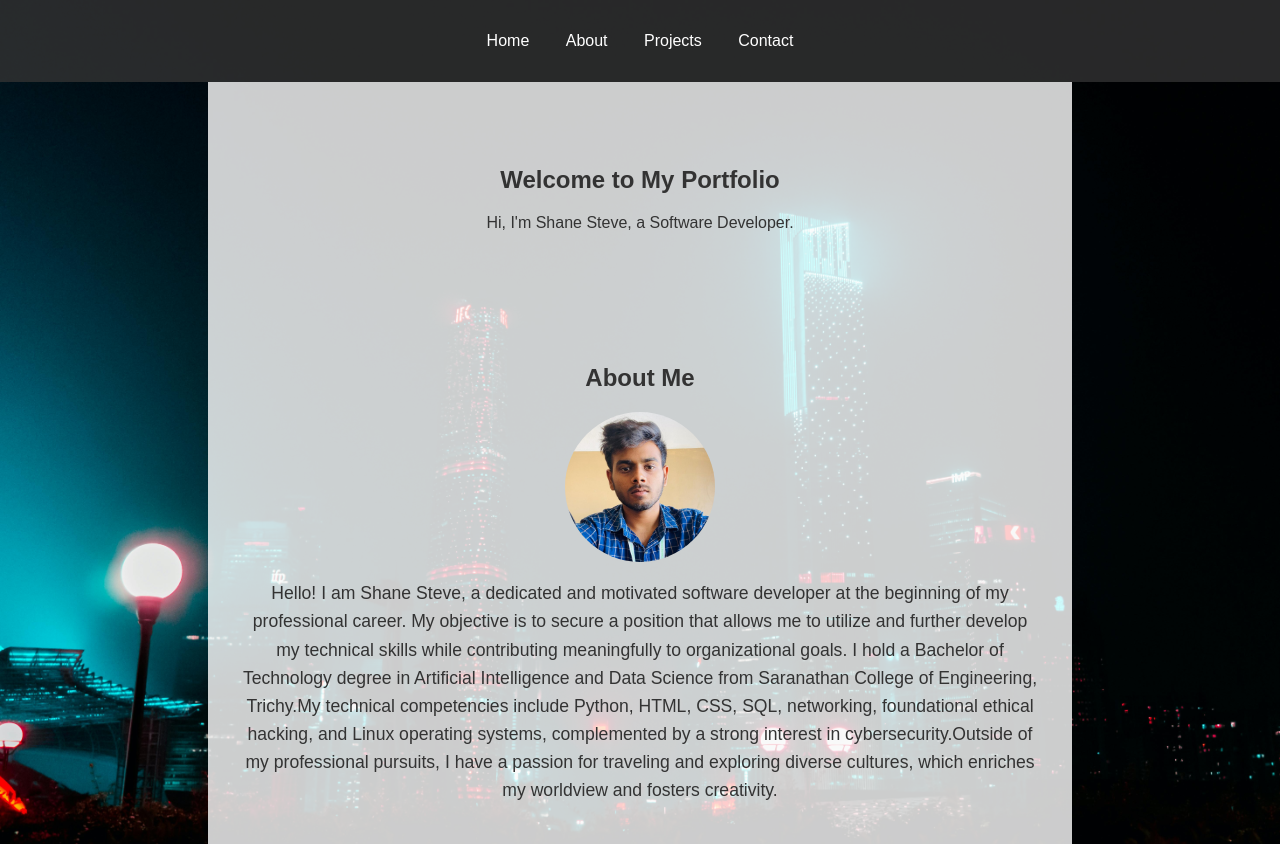
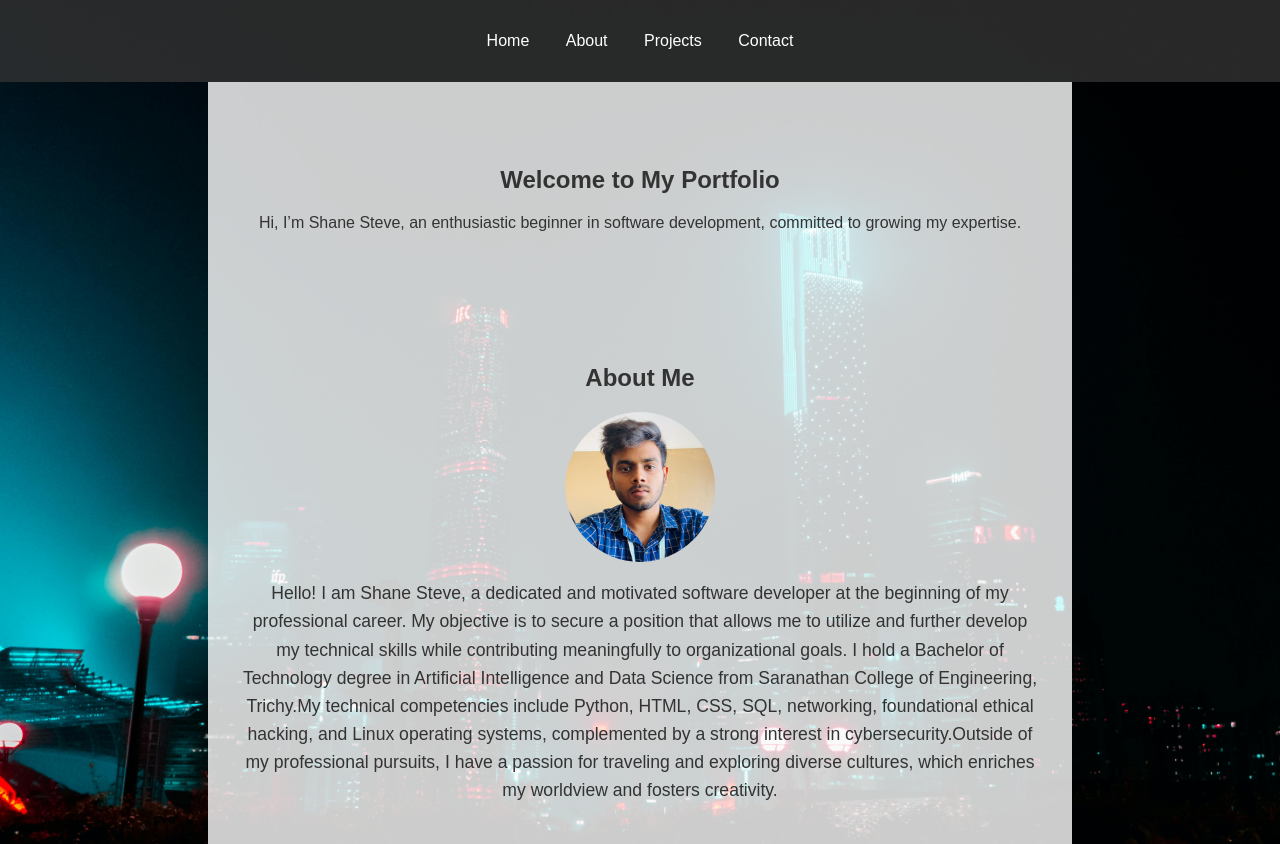
Before and after one commit to portfolio694/myportfolio.github.io, a plain HTML site: page index.html in a window 1280 px wide. Shown: the top 844 px of the page. Drawn offline with Linux system fonts and the light colour scheme.

Commit message:
Update index.html

```diff
--- a/index.html
+++ b/index.html
@@ -20,7 +20,7 @@
 
     <section id="home">
         <h1>Welcome to My Portfolio</h1>
-        <p>Hi, I'm Shane Steve, a Software Developer.</p>
+        <p>Hi, I’m Shane Steve, an enthusiastic beginner in software development, committed to growing my expertise.</p>
     </section>
 
     <section id="about">
```
